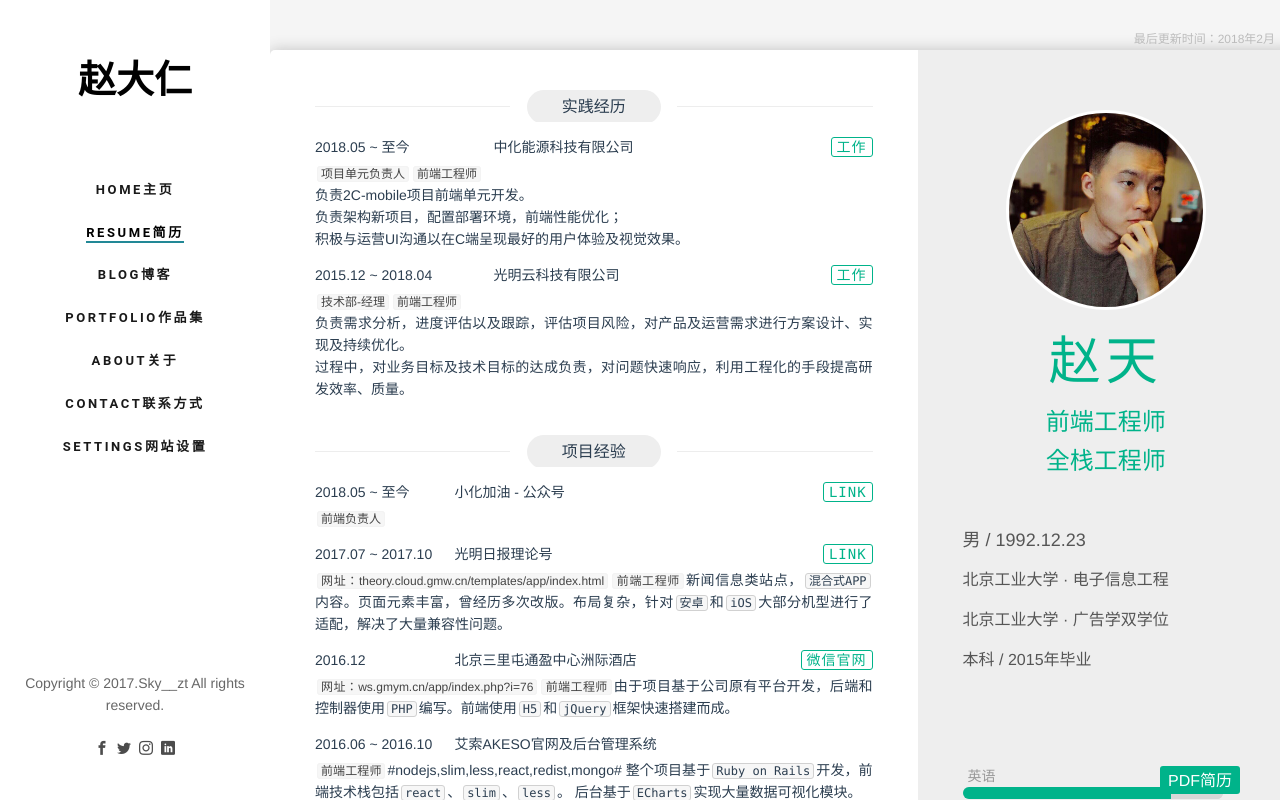
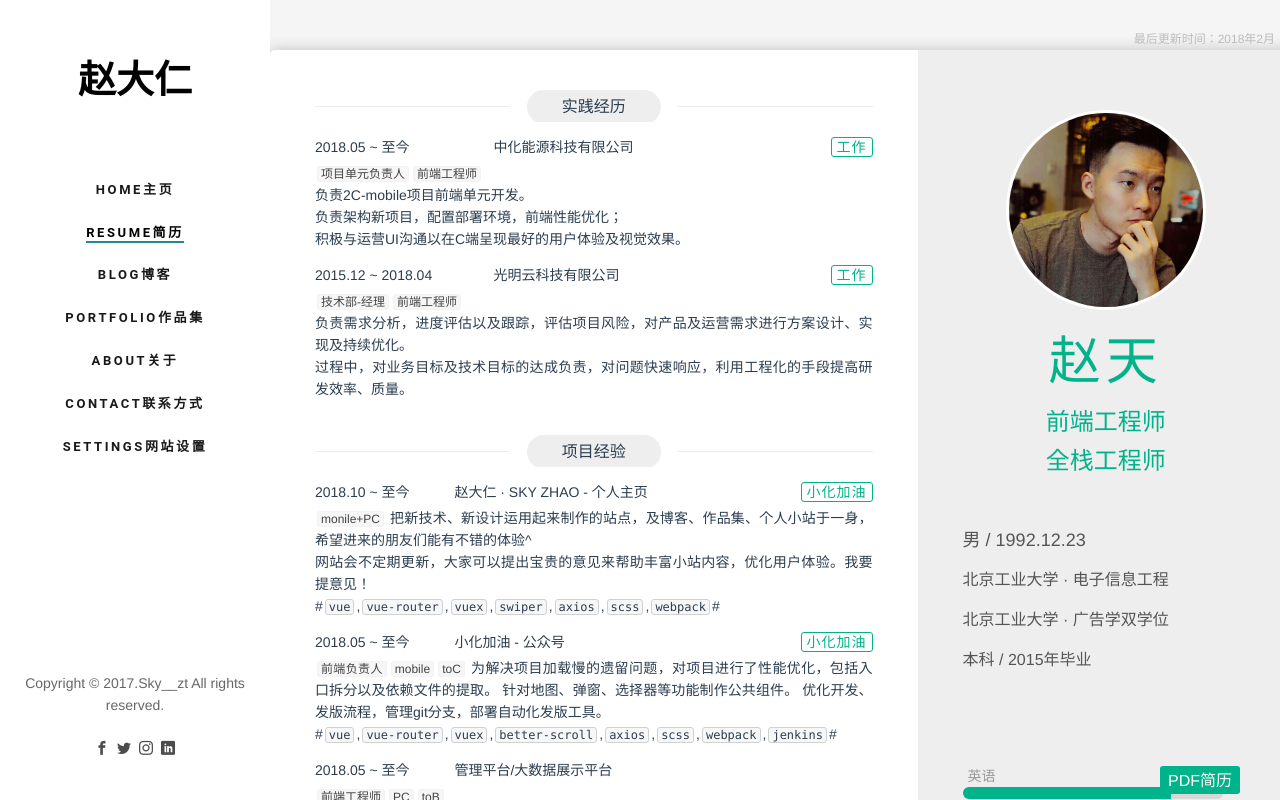
Before and after one commit to boyzhaotian/server-frontend, a Vue app: page /resume in a window 1280 px wide. Built offline with nearby package versions, Linux system fonts and the light colour scheme; a web font is replaced by a local one.

Commit message:
edit resume

```diff
--- a/src/views/Resume.vue
+++ b/src/views/Resume.vue
@@ -82,15 +82,52 @@
                             <span class=section-title-r></span>
                         </header>
                         <div class=section-bd>
+                              <div class=item>
+                                <header class=item-hd>
+                                    <span class=item-time>2018.10 ~ 至今</span>
+                                    <a class="btn item-more" href="https://m.sinochem-fjxs.com/weixin/filter/common/redirectFlag?flag=memberCenter&sbxid=wx175f54b5df1158b4" target="_blank">小化加油</a>
+                                    <h3 class=item-name>赵大仁 · SKY ZHAO - 个人主页</h3>
+                                </header>
+                                <div class=item-bd>
+                                    <p class=section-content>
+                                        <strong>monile+PC</strong>
+
+                                          把新技术、新设计运用起来制作的站点，及博客、作品集、个人小站于一身，希望进来的朋友们能有不错的体验^
+                                          <br>网站会不定期更新，大家可以提出宝贵的意见来帮助丰富小站内容，优化用户体验。<a href="">我要提意见！</a>
+
+                                        <br>#<em>vue</em>,<em>vue-router</em>,<em>vuex</em>,<em>swiper</em>,<em>axios</em>,<em>scss</em>,<em>webpack</em>#
+                                    </p>
+                                </div>
+                            </div>
+
                             <div class=item>
                                 <header class=item-hd>
                                     <span class=item-time>2018.05 ~ 至今</span>
-                                    <a class="btn item-more" href="https://m.sinochem-fjxs.com/weixin/filter/common/redirectFlag?flag=memberCenter&sbxid=wx175f54b5df1158b4" target="_blank">Link</a>
+                                    <a class="btn item-more" href="https://m.sinochem-fjxs.com/weixin/filter/common/redirectFlag?flag=memberCenter&sbxid=wx175f54b5df1158b4" target="_blank">小化加油</a>
                                     <h3 class=item-name>小化加油 - 公众号</h3>
                                 </header>
                                 <div class=item-bd>
                                     <p class=section-content>
-                                        <strong>前端负责人</strong>
+                                        <strong>前端负责人</strong><strong>mobile</strong><strong>toC</strong>
+
+                                          为解决项目加载慢的遗留问题，对项目进行了性能优化，包括入口拆分以及依赖文件的提取。
+                                          针对地图、弹窗、选择器等功能制作公共组件。
+                                          优化开发、发版流程，管理git分支，部署自动化发版工具。
+
+                                        <br>#<em>vue</em>,<em>vue-router</em>,<em>vuex</em>,<em>better-scroll</em>,<em>axios</em>,<em>scss</em>,<em>webpack</em>,<em>jenkins</em>#
+                                    </p>
+                                </div>
+                            </div>
+                            <div class=item>
+                                <header class=item-hd>
+                                    <span class=item-time>2018.05 ~ 至今</span>
+                                    <!-- <a class="btn item-more" href="https://m.sinochem-fjxs.com/weixin/filter/common/redirectFlag?flag=memberCenter&sbxid=wx175f54b5df1158b4" target="_blank">小化加油</a> -->
+                                    <h3 class=item-name>管理平台/大数据展示平台</h3>
+                                </header>
+                                <div class=item-bd>
+                                    <p class=section-content>
+                                        <strong>前端工程师</strong><strong>PC</strong><strong>toB</strong>
+                                        <br>#<em>vue</em>,<em>vue-router</em>,<em>vuex</em>,<em>axios</em>,<em>element-ui</em>,<em>echarts</em>,<em>scss</em>,<em>webpack</em>,<em>jenkins</em>#
                                     </p>
                                 </div>
                             </div>
@@ -102,19 +139,20 @@
                                 </header>
                                 <div class=item-bd>
                                     <p class=section-content>
-                                        <strong>前端负责人</strong>为推动公司前端技术栈的发展，该项目选择使用<em>VUE</em>来进行开发。由于项目周期短规模不大，且<em>VUE</em>的学习曲线平缓而快，社区内容丰富适合作为提升技术栈的首选。
+                                        <strong>前端负责人</strong>为推动公司前端技术栈的发展，首次选择使用<em>vue</em>进行开发。由于项目周期短规模不大，且<em>VUE</em>的学习曲线平缓而快，社区内容丰富适合作为提升技术栈的首选。
                                     </p>
                                 </div>
                             </div> -->
                             <div class=item>
                                 <header class=item-hd>
-                                    <span class=item-time>2017.07 ~ 2017.10</span>
+                                    <span class=item-time>2017.07 ~ 2018.04</span>
                                     <a class="btn item-more" href='http://theory.cloud.gmw.cn/templates/app/index.html' target=_blank>Link</a>
                                     <h3 class=item-name>光明日报理论号</h3>
                                 </header>
                                 <div class=item-bd>
                                     <p class=section-content>
-                                        <strong>网址：theory.cloud.gmw.cn/templates/app/index.html</strong><strong>前端工程师</strong>新闻信息类站点，<em>混合式APP</em>内容。页面元素丰富，曾经历多次改版。布局复杂，针对<em>安卓</em>和<em>iOS</em>大部分机型进行了适配，解决了大量兼容性问题。
+                                        <strong>前端负责人</strong><strong>混合式app</strong><strong>网址：theory.cloud.gmw.cn/templates/app/index.html</strong>政治正确的新闻资讯站点，经历多次改版，解决了大量兼容性问题。工作中对组件的概念逐渐清晰，提炼了一些组件及公共方法。
+                                        <br>#<em>jquery</em>,<em>tmodjs</em>,<em>owl-carousel</em>#
                                     </p>
                                 </div>
                             </div>
@@ -126,7 +164,7 @@
                                 </header>
                                 <div class=item-bd>
                                     <p class=section-content>
-                                        <strong>网址：ws.gmym.cn/app/index.php?i=76</strong><strong>前端工程师</strong>由于项目基于公司原有平台开发，后端和控制器使用<em>PHP</em>编写。前端使用<em>H5</em>和<em>jQuery</em>框架快速搭建而成。
+                                        <strong>前端负责人</strong><strong>网址：ws.gmym.cn/app/index.php?i=76</strong>由于项目基于公司原有平台开发，后端和控制器使用<em>PHP</em>编写。前端使用<em>H5</em>和<em>jQuery</em>框架快速搭建而成。
                                     </p>
                                 </div>
                             </div>
```
